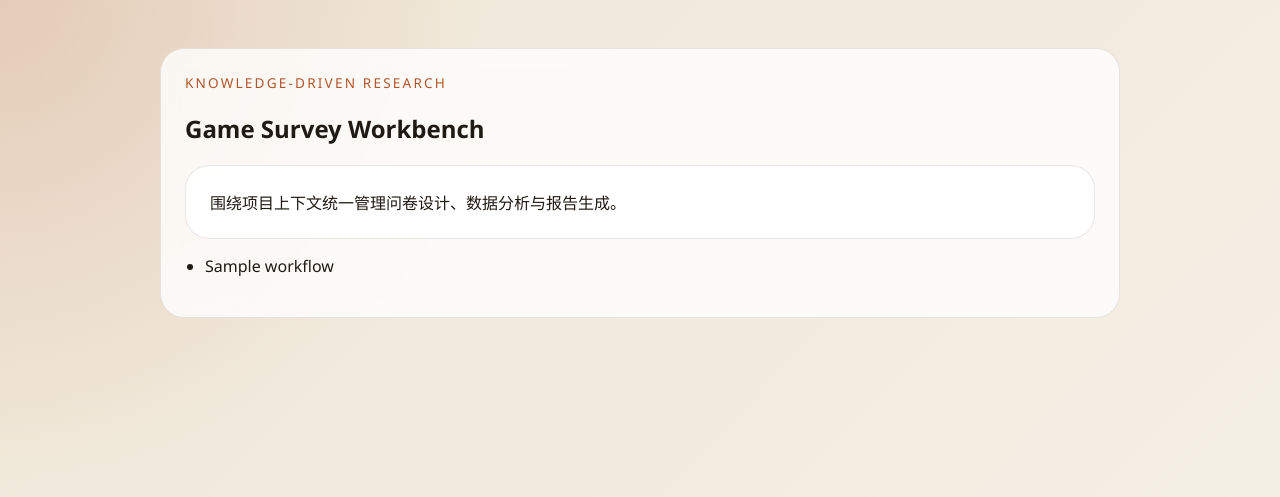
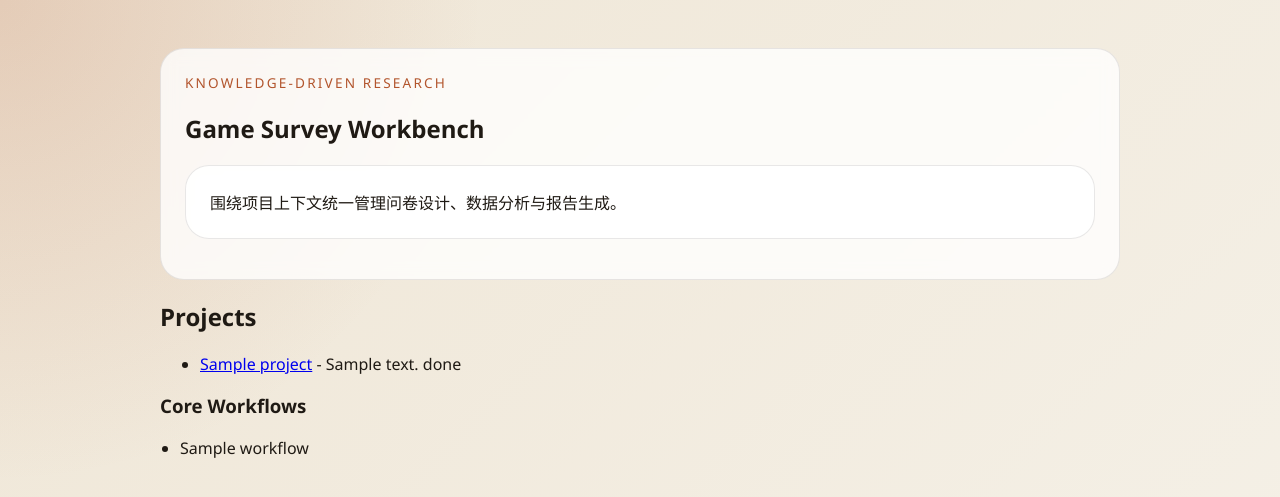
Before and after one commit to MOYAI1234/game-survey-workbench, a FastAPI app: template src/game_survey_workbench/templates/index.html in a window 1280 px wide. Shown: the top 497 px of the page. Run offline with FastAPI, Linux system fonts and the light colour scheme; the template is opened without the code that fills it: most values are stand-ins (such as "Sample title", 1, 10 or a date in 2020).

Commit message:
feat(stage3e): list real projects on landing page

```diff
--- a/src/game_survey_workbench/templates/index.html
+++ b/src/game_survey_workbench/templates/index.html
@@ -5,6 +5,29 @@
   <p class="eyebrow">Knowledge-Driven Research</p>
   <h1>Game Survey Workbench</h1>
   <p>围绕项目上下文统一管理问卷设计、数据分析与报告生成。</p>
+</section>
+
+<section class="project-list">
+  <h2>Projects</h2>
+  {% if projects %}
+  <ul>
+    {% for project in projects %}
+    <li>
+      <a href="/projects/{{ project.slug }}">{{ project.name }}</a>
+      {% if project.description %}
+      <span class="project-desc">- {{ project.description }}</span>
+      {% endif %}
+      <span class="status-badge">{{ project.status }}</span>
+    </li>
+    {% endfor %}
+  </ul>
+  {% else %}
+  <p class="empty-state">暂无项目。Use <code>POST /projects</code> to create one.</p>
+  {% endif %}
+</section>
+
+<section class="workflow-overview">
+  <h3>Core Workflows</h3>
   <ul class="workflow-list">
     {% for workflow in workflows %}
     <li>{{ workflow }}</li>
```
Also changed, not shown: src/game_survey_workbench/routes/ui.py (+9 -1 lines), tests/test_stage3e_landing_page.py (added, +43 -0 lines).
